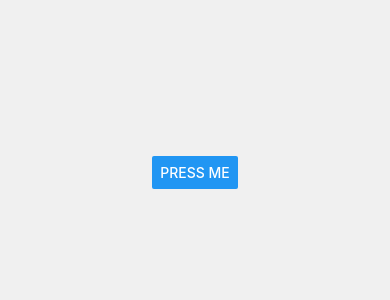
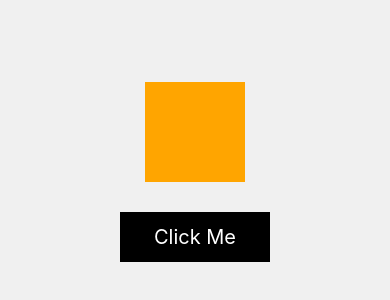
Before and after one commit to Harsh-Panwar22062001/native-practice, a React Native app: screen / in a window 390 px wide. Shown: the part 250-550 px from the top of the page. Built offline with nearby package versions, Linux system fonts and the light colour scheme.

Commit message:
animated 2 rectangle to circle animation complete

```diff
--- a/App.js
+++ b/App.js
@@ -1,13 +1,15 @@
 import React from "react";
 
 import { StyleSheet, View } from "react-native";
-import OpacityAnimation from "./Components/OpacityAnimation";
+
+import Animated from "./Components/Animated";
+
 
 
 export default function App() {
   return (
     <View style={styles.container}>
-      <OpacityAnimation />
+     <Animated/>
     </View>
   );
 }
--- /dev/null
+++ b/Components/Animated.jsx
@@ -0,0 +1,77 @@
+import { View, Text, TouchableOpacity, Animated as RNAnimated } from "react-native";
+import React, { useRef, useState } from "react";
+
+export default function AnimatedComponent() {
+  const animation = useRef(new RNAnimated.Value(0)).current;
+
+  const [btnClicked , setBtnClicked] = useState(false);
+
+  const startAnimation = () => {
+    RNAnimated.timing(animation, {
+      toValue: btnClicked?0:1,
+      duration:1000,
+      useNativeDriver: true,
+    }).start();
+  };
+
+  return (
+    <View style={{ flex: 1, justifyContent: "center", alignItems: "center" }}>
+      <RNAnimated.View
+        style={[
+          { backgroundColor: "orange", width: 100, height: 100 , borderRadius : btnClicked? 50 :0, },
+          {
+            transform: [
+              {
+                translateY: animation.interpolate({
+                  inputRange: [0, 1],
+                  outputRange: [0, -100],
+                }),
+
+
+              },
+
+              {
+                rotate: animation.interpolate({
+                  inputRange: [0, 1],
+                  outputRange: ['0deg' , '360deg'],
+                }),
+              },
+
+              {
+                translateX: animation.interpolate({
+                  inputRange: [0, 1],
+                  outputRange: [0 , 150],
+                }),
+              },
+              {
+                scale: animation.interpolate({
+                  inputRange: [0, 1],
+                  outputRange: [1 , 0.5],
+                }),
+              },
+
+            ],
+          },
+        ]}
+      ></RNAnimated.View>
+      <TouchableOpacity
+        style={{
+          backgroundColor: "black",
+          width: 150,
+          height: 50,
+          marginTop: 30,
+          justifyContent: "center",
+          padding: "10px",
+        }}
+        onPress={() => {
+          setBtnClicked(!btnClicked);
+          startAnimation();
+        }}
+      >
+        <Text style={{ color: "white", fontSize: 20, textAlign: "center" }}>
+          Click Me
+        </Text>
+      </TouchableOpacity>
+    </View>
+  );
+}
--- a/Components/OpacityAnimation.js
+++ /dev/null
@@ -1,29 +0,0 @@
-import { StyleSheet, Animated, Button, View } from "react-native";
-import React, { useEffect } from "react";
-
-export default function OpacityAnimation() {
-  const opacity = new Animated.Value(0);
-
-  useEffect(() => {
-    Animated.timing(opacity, {
-      toValue: 1,
-      duration: 1000,
-      useNativeDriver: true,
-    }).start();
-  }, []);
-
-  return (
-    <Animated.View style={[styles.container, { opacity }]}>
-      <Button title="Press Me" onPress={() => console.log("Button Pressed")} />
-      {/* <Text>OpacityAnimation</Text> */}
-    </Animated.View>
-  );
-}
-
-const styles = StyleSheet.create({
-  container: {
-    flex: 1,
-    alignItems: "center",
-    justifyContent: "center",
-  },
-});
--- a/package.json
+++ b/package.json
@@ -13,7 +13,7 @@
     "@fortawesome/react-native-fontawesome": "^0.3.0",
     "@react-navigation/native": "^6.1.12",
     "@react-navigation/stack": "^6.3.23",
-    "expo": "~50.0.8",
+    "expo": "~50.0.11",
     "expo-status-bar": "~1.11.1",
     "react": "18.2.0",
     "react-dom": "18.2.0",
```
Also changed, not shown: 1 other file (tests, documents, lock files or other folders).
